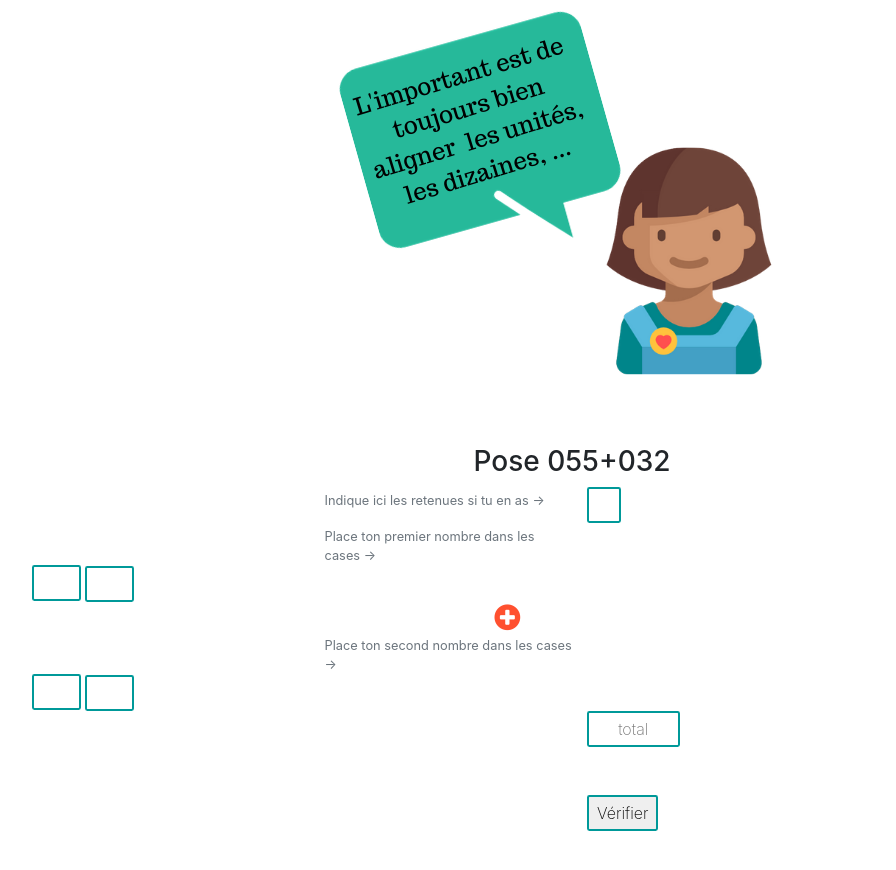
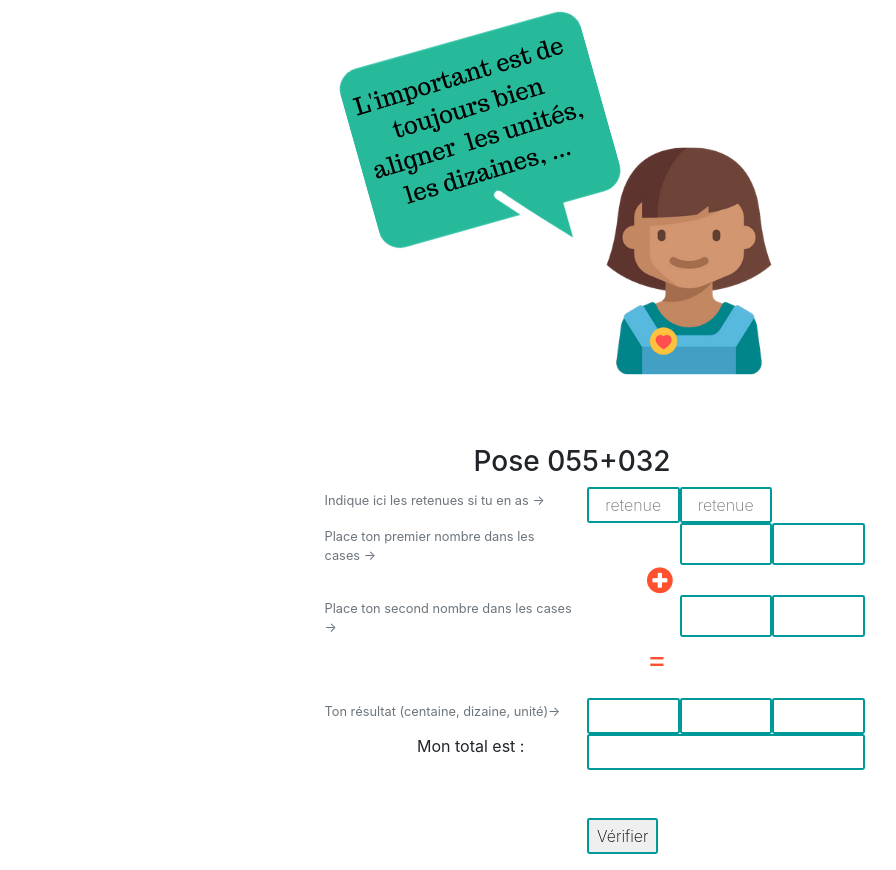
Before and after one commit to vcoquinot/jerevise, a PHP site: page /jerevise/pose.php in a window 1280 px wide. Shown: the whole page, without its empty margins (53-949 px from the left). Before the commit the page ends 831 px from the top, so only its background shows below. Run offline with PHP 8.4, Linux system fonts and the light colour scheme.

Commit message:
layout + test ok

```diff
--- a/addition_posee_deux_chiffres.php
+++ b/addition_posee_deux_chiffres.php
@@ -37,7 +37,7 @@ calculerNombreDeQuestionsPosees();
     //QUESTIONS
     //****************************
     //LIMITATION À 8 QUESTIONS OU RETOUR ACCUEIL
-    if($_SESSION['numeroQuestion'] >8){
+    if($_SESSION['numeroQuestion'] >4){
       $_SESSION['numeroQuestion'] =0;
       $_SESSION['score'] =0;
       redirection();
--- a/pose.php
+++ b/pose.php
@@ -36,8 +36,8 @@ calculerNombreDeQuestionsPosees();
   //****************************
     //QUESTIONS
     //****************************
-    //LIMITATION À 8 QUESTIONS OU RETOUR ACCUEIL
-    if($_SESSION['numeroQuestion'] >8){
+    //LIMITATION À 5 OPÉRATIONS OU RETOUR ACCUEIL
+    if($_SESSION['numeroQuestion'] >5){
       $_SESSION['numeroQuestion'] =0;
       $_SESSION['score'] =0;
       redirection();
@@ -49,8 +49,7 @@ calculerNombreDeQuestionsPosees();
         </div>
       </section>
       <?php
-          $a=0;
-    $_SESSION['numeroQuestion'] = 0;
+
     // deux nombres aléatoires à additioner
     $a=0;
     $b=0;
@@ -61,8 +60,8 @@ calculerNombreDeQuestionsPosees();
   <br/>
   <br/>
 
-    <form action="cible_addition_posee.php" method="post">
-        <!-- retenues-->
+    <form action="cible_pose.php" method="get">
+        <!-- Opération à poser-->
         <div class="container">
           <div class = "col-lg-12">
             <div class="row">
@@ -76,10 +75,8 @@ calculerNombreDeQuestionsPosees();
             <div class="row">
               <div class="col-lg-3"></div>
               <small id="emailHelp" class="form-text text-muted col-lg-3" >Indique ici  les retenues si tu en as -></small>
-                <!-- séparation en chiffres par dizaine, unité-->
-
-                <b><input class="col-lg-1" name="retenue" type="text" placeholder="retenue" style= "font-size:20px padding:1px">
-                </b>
+              <input class="col-lg-1" name="retenue" type="text" placeholder="retenue" style= "font-size:20px padding:1px">
+              <input class="col-lg-1" name="retenue" type="text" placeholder="retenue" style= "font-size:20px padding:1px">
               <span class="col-lg-1"></span>
             </div>
           </div>
@@ -91,9 +88,9 @@ calculerNombreDeQuestionsPosees();
               <div class="col-lg-3"></div>
               <small id="emailHelp" class="form-text text-muted col-lg-3" >Place ton premier nombre dans les cases -></small>
                 <!-- séparation en chiffres par dizaine, unité-->
-              <b><input class="col-lg-1" style= "font-size:20px; padding:1px">
+              <span class="col-lg-1"></span>
+              <input class="col-lg-1" style= "font-size:20px; padding:1px">
               <input class="col-lg-1" style= "font-size:20px padding:1px">
-              </b>
               <div class="col-lg-3"></div>
             </div>
           </div>
@@ -102,12 +99,10 @@ calculerNombreDeQuestionsPosees();
         <div class="container">
           <div class = "col-lg-12">
             <div class="row">
-            <div class="col-lg-4"></div>
-            <div class="col-lg-1"></div>
-              <i class="fa fa-plus-circle" style="color:#FF502F; font-size: 30px"></i>
+              <div class="col-lg-6" style="margin-left:45px"></div>
+                <i class="fa fa-plus-circle col-lg-1" style="color:#FF502F; font-size: 30px"></i>
               </div>
             <div class="col-lg-3"></div>
-          </div>
           </div>
         </div>
         <!-- Second nombre à additionner-->
@@ -117,24 +112,51 @@ calculerNombreDeQuestionsPosees();
               <div class="col-lg-3"></div>
               <small id="emailHelp" class="form-text text-muted col-lg-3" >Place ton second nombre dans les cases -></small>
                 <!-- séparation en chiffres par dizaine, unité-->
-              <b><input class="col-lg-1" style= "font-size:20px; padding:1px">
+              <span class="col-lg-1"></span>
+              <input class="col-lg-1" style= "font-size:20px; padding:1px">
               <input class="col-lg-1" style= "font-size:20px padding:1px">
-              </b>
               <div class="col-lg-3"></div>
             </div>
           </div>
         </div>
+        <!--=-->
+        <div class="container">
+          <div class = "col-lg-12">
+            <div class="row">
+              <div class="col-lg-6" style="margin-left:45px"></div>
+                <p class="col-lg-1" style="color:#FF502F; font-size: 30px">=</p>
+              </div>
+            <div class="col-lg-3"></div>
+          </div>
+        </div>
+        <!-- Second nombre à additionner-->
+        <div class="container">
+          <div class = "col-lg-12">
+            <div class="row">
+              <div class="col-lg-3"></div>
+              <small id="emailHelp" class="form-text text-muted col-lg-3" >Ton résultat (centaine, dizaine, unité)-></small>
+                <!-- séparation en chiffres par dizaine, unité-->
+              <input class="col-lg-1" style= "font-size:20px; padding:1px">
+              <input class="col-lg-1" style= "font-size:20px; padding:1px">
+              <input class="col-lg-1" style= "font-size:20px padding:1px">
+              <div class="col-lg-3"></div>
+            </div>
+          </div>
+        </div>
+
       <!--total opération-->
       <div class="container">
         <div class = "col-lg-12">
           <div class="row">
-            <div class="col-lg-6"></div>
+            <span class="col-lg-4"></span>
+            <div class="col-lg-2">Mon total est : </div>
       <!--Résultat opération-->
-              <input class="col-lg-1" name="somme"  type="text" placeholder="total">
+              <input class="col-lg-3" name="somme"  type="text">
               <input type="hidden"
             name="sommeCorrecte" value="<?php $sommeCorrecte= addition($randFirstNumber, $randSecondNumber);
             echo $sommeCorrecte;
             ?>">
+            <input type="hidden" name="numeroDeQuestionPosee" value="1">
             <div class="col-lg-4"></div>
           </div>
         </div>
```
Also changed, not shown: cible_pose.php (added, +68 -0 lines). Lines whose indentation alone changed are shown as unchanged.
